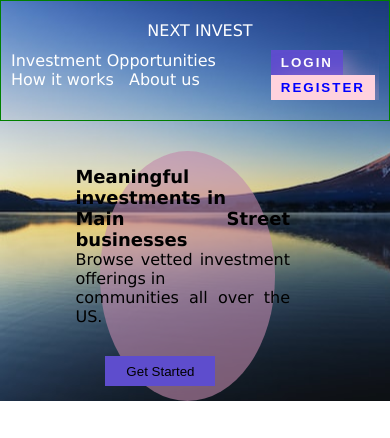
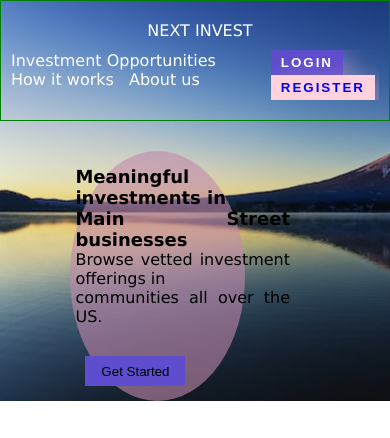
Before and after one commit to Binta99/projet-alkali-validation, a plain HTML site: page index.html in a window 390 px wide. Shown: the top 438 px of the page. Drawn offline with Linux system fonts and the light colour scheme.

Commit message:
n1 commit

```diff
--- a/style.css
+++ b/style.css
@@ -510,3 +510,26 @@ input{
 
 }
  }
+
+ /* __________________________________________________________________ */
+
+ @media  screen and (max-width: 498px){
+    .bull{
+        width: 250px;
+        height: 250px;
+        border-radius: 140%;
+        background-color:rgba(193, 137, 172, 0.6);
+        position: relative;
+        left: 70px;
+
+   }
+
+.text button {
+    margin-left: 10px;
+    margin-top: 30px;
+    width: 100px;
+    height: 30px;
+    background-color: #5E4DCD;
+    border: none;
+}
+ }
```
